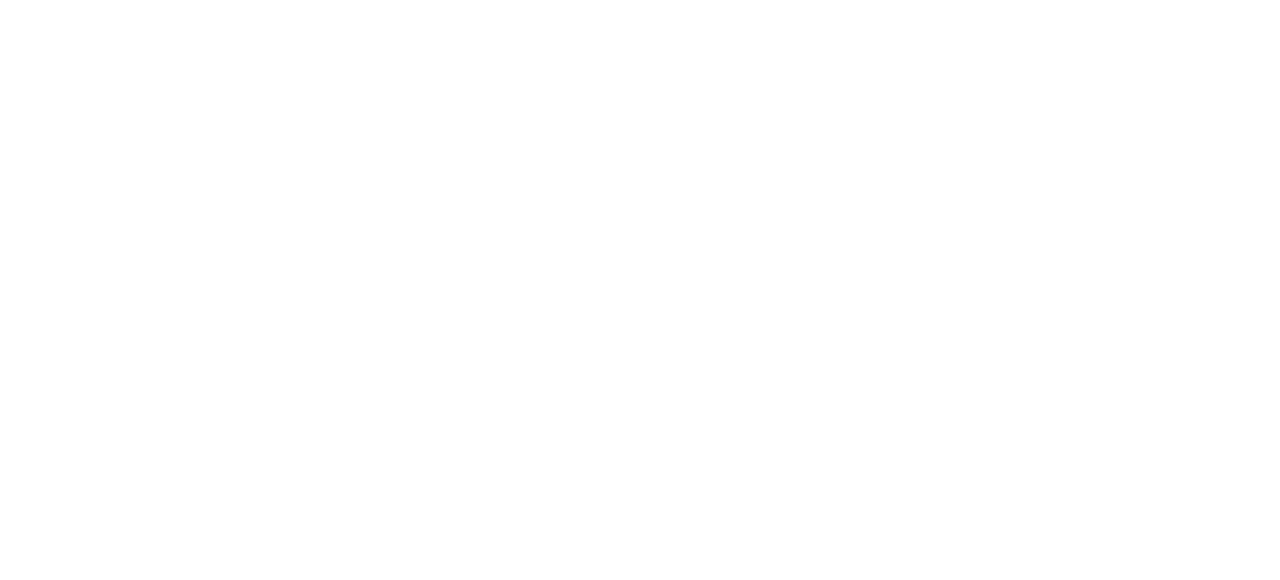
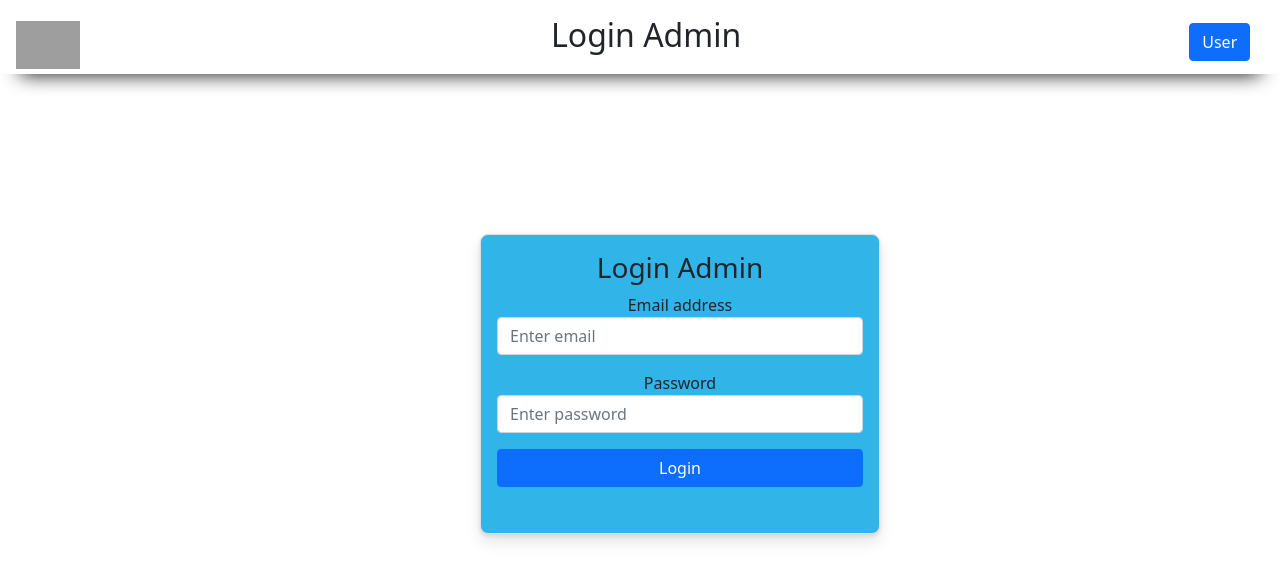
Before and after one commit to praffulchauhan/foodecommerce, a React (Create React App) app in the folder react-app/: page /admin in a window 1280 px wide. Before the commit this address had no page. Shown: the top 580 px of the page. Built offline with nearby package versions, Linux system fonts and the light colour scheme; grey boxes are pictures that could not be loaded.

Commit message:
Commit by me

```diff
--- a/react-app/src/App.js
+++ b/react-app/src/App.js
@@ -9,12 +9,14 @@
 import Cart from "./Components/Cart/Cart";
 import EditProduct from "./Components/Admin/EditProduct";
 import Login from "./Components/Login/Login";
+import LoginAdmin from "./Components/Login/LoginAdmin";
 
 function App() {
   return (
     <div>
       <Routes>
         <Route path="/" element={<Home />} />
+        <Route path="/admin" element={<LoginAdmin/>} />
         <Route path="/login" element={<Login />} />
         <Route path="/menu" element={<Menu />} />
         <Route path="/cart" element={<Cart />}></Route>
--- a/react-app/src/Components/Login/Login.js
+++ b/react-app/src/Components/Login/Login.js
@@ -55,14 +55,15 @@
             />
           </Link>
           <h1 className="logintext">{name}</h1>
-          <Link to="/admin/add">
+          <h3>Login User</h3>
+          <Link to="/admin">
             <button className="btn btn-primary admin">Admin</button>
           </Link>
         </div>
       </div>
       <div className="login">
         <form onSubmit={loginHandler}>
-          <h3>Login</h3>
+          <h3>Login User</h3>
           <div className="mb-3">
             <label>Email address</label>
             <input
--- a/react-app/src/Components/Login/LoginAdmin.css
+++ b/react-app/src/Components/Login/LoginAdmin.css
@@ -8,7 +8,7 @@
   margin-left: 1rem;
 }
 .logintext {
-  margin-left: 33rem;
+  margin-left: 28rem;
 }
 
 .user {
--- a/react-app/src/Components/Login/LoginAdmin.js
+++ b/react-app/src/Components/Login/LoginAdmin.js
@@ -7,7 +7,7 @@
     <div>
       <div className="mynav">
         <div className="logo">
-          <Link to="/login/admin" className="navbar-brand">
+          <Link to="/" className="navbar-brand">
             <img
               src="https://cdn3.vectorstock.com/i/thumb-large/10/77/food-fox-logo-vector-24171077.jpg"
               width="30"
@@ -16,7 +16,7 @@
               alt=""
             />
           </Link>
-          <h1 className="logintext">Login</h1>
+          <h2 className="logintext">Login Admin</h2>
           <Link to="/login">
             <button className="btn btn-primary user">User</button>
           </Link>
@@ -24,7 +24,7 @@
       </div>
       <div className="login">
         <form>
-          <h3>Login</h3>
+          <h3>Login Admin</h3>
           <div className="mb-3">
             <label>Email address</label>
             <input
--- a/react-app/src/Components/Signup/Signup.js
+++ b/react-app/src/Components/Signup/Signup.js
@@ -59,8 +59,8 @@
               alt=""
             />
           </Link>
-          <h1 className="logintext">Login</h1>
-          <Link to="/admin/add">
+          <h3 className="logintext">Signup User</h3>
+          <Link to="/admin">
             <button className="btn btn-primary admin">Admin</button>
           </Link>
         </div>
```
